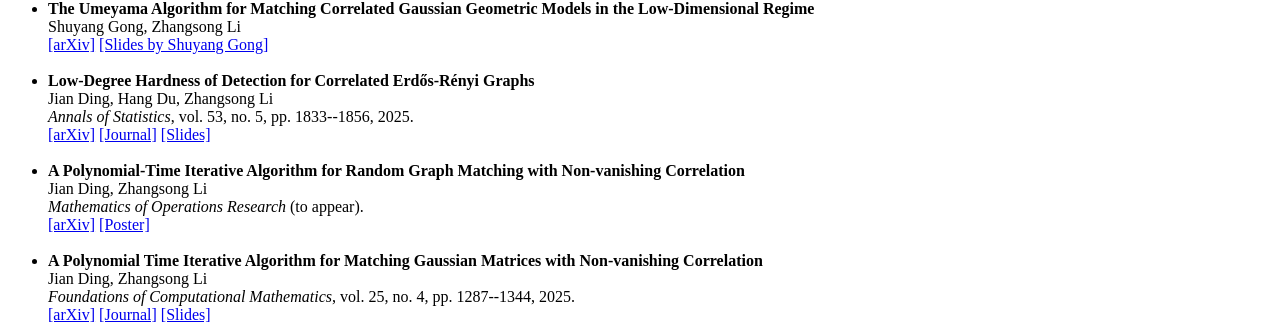
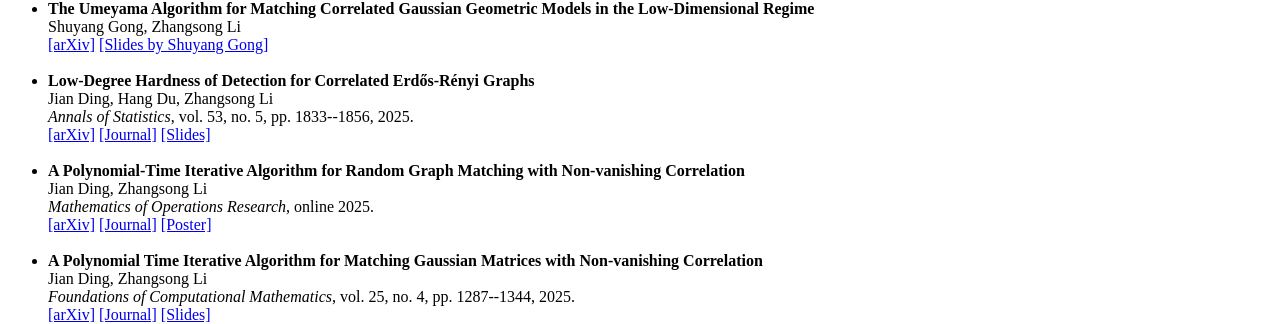
Before and after one commit to Zhangsong-Li/Zhangsong-Li.github.io, a plain HTML site: page index.html in a window 1280 px wide. Shown: the part 1335-1659 px from the top of the page. Drawn offline with Linux system fonts and the light colour scheme.

Commit message:
Update index.html

```diff
--- a/index.html
+++ b/index.html
@@ -72,8 +72,8 @@ Jian Ding, Hang Du, Zhangsong Li    <br>
 
 </li><li> <b>A Polynomial-Time Iterative Algorithm for Random Graph Matching with Non-vanishing Correlation</b>    <br>
 Jian Ding, Zhangsong Li    <br>
-<i>Mathematics of Operations Research</i> (to appear).    <br>
-<a href="https://arxiv.org/abs/2306.00266v2">[arXiv]</a> <a href="https://zhangsong-li.github.io/Iterative_Graph_Matching_Poster.pdf">[Poster]</a>    <br><br>
+<i>Mathematics of Operations Research</i>, online 2025.    <br>
+<a href="https://arxiv.org/abs/2306.00266v2">[arXiv]</a> <a href="https://pubsonline.informs.org/doi/abs/10.1287/moor.2024.0487">[Journal]</a> <a href="https://zhangsong-li.github.io/Iterative_Graph_Matching_Poster.pdf">[Poster]</a>    <br><br>
 
 </li><li> <b>A Polynomial Time Iterative Algorithm for Matching Gaussian Matrices with Non-vanishing Correlation</b>    <br>
 Jian Ding, Zhangsong Li    <br>
```
